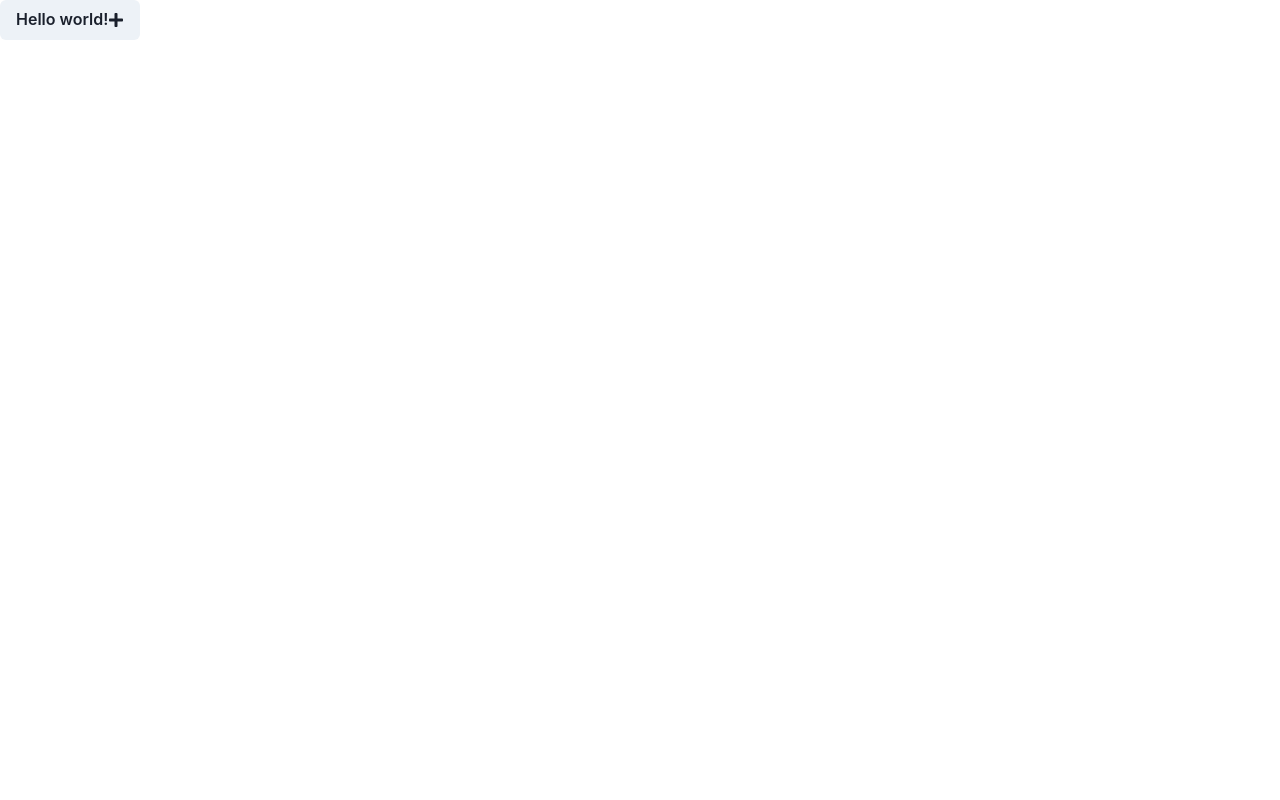
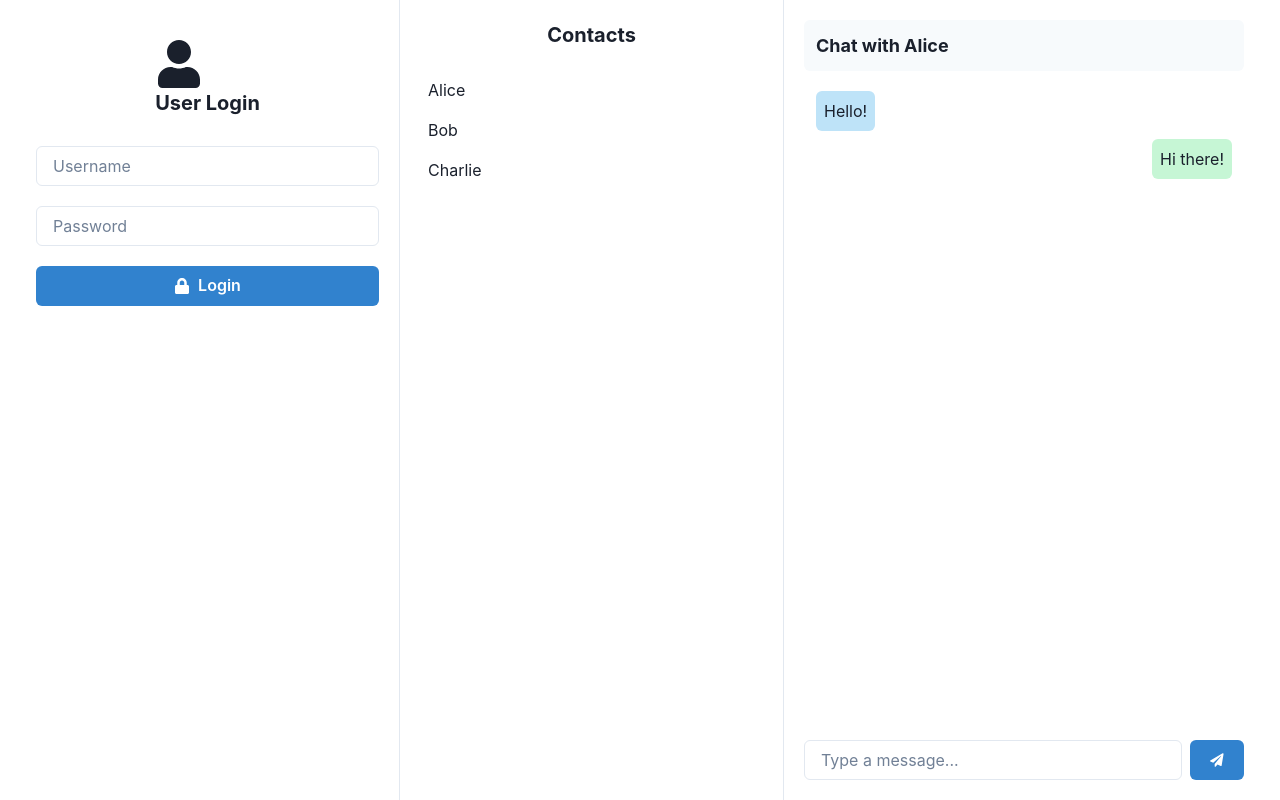
Before and after one commit to GPT-Engineer-App-Dev/chat-bubble, a React (Vite) app: page / in a window 1280 px wide. Built offline with nearby package versions, Linux system fonts and the light colour scheme.

Commit message:
Implement a basic chat interface similar to WhatsApp with the following features: - User authentication - Real-time messaging - List of contacts - Chat window

```diff
--- a/src/pages/Index.jsx
+++ b/src/pages/Index.jsx
@@ -1,15 +1,72 @@
-// Complete the Index page component here
-// Use chakra-ui
-import { Button } from "@chakra-ui/react"; // example
-import { FaPlus } from "react-icons/fa"; // example - use react-icons/fa for icons
+import { Box, Button, ChakraProvider, Container, Flex, Input, List, ListItem, Text, VStack } from "@chakra-ui/react";
+import { FaLock, FaPaperPlane, FaUser } from "react-icons/fa";
 
 const Index = () => {
-  // TODO: Create the website here!
   return (
-    <Button>
-      Hello world! <FaPlus />
-    </Button>
-  ); // example
+    <ChakraProvider>
+      <Container maxW="container.xl">
+        <Flex height="100vh" alignItems="stretch">
+          {/* Authentication Section */}
+          <VStack width="full" maxW="sm" p={5} borderRight="1px" borderColor="gray.200">
+            <Box textAlign="center" py={5}>
+              <FaUser size="3em" />
+              <Text fontSize="xl" fontWeight="bold">
+                User Login
+              </Text>
+            </Box>
+            <Input placeholder="Username" mb={3} />
+            <Input placeholder="Password" type="password" mb={3} />
+            <Button leftIcon={<FaLock />} colorScheme="blue" width="full">
+              Login
+            </Button>
+          </VStack>
+
+          {/* Contacts List */}
+          <VStack width="full" maxW="sm" p={5} borderRight="1px" borderColor="gray.200">
+            <Text fontSize="xl" fontWeight="bold" mb={3}>
+              Contacts
+            </Text>
+            <List width="full" overflowY="auto">
+              <ListItem p={2} _hover={{ bg: "gray.100" }}>
+                Alice
+              </ListItem>
+              <ListItem p={2} _hover={{ bg: "gray.100" }}>
+                Bob
+              </ListItem>
+              <ListItem p={2} _hover={{ bg: "gray.100" }}>
+                Charlie
+              </ListItem>
+              {/* More contacts */}
+            </List>
+          </VStack>
+
+          {/* Chat Window */}
+          <VStack flex="1" p={5}>
+            <Box width="full" bg="gray.50" p={3} borderRadius="md">
+              <Text fontSize="lg" fontWeight="bold">
+                Chat with Alice
+              </Text>
+            </Box>
+            <Flex direction="column" width="full" flex="1" bg="white" p={3} borderRadius="md" overflowY="auto">
+              <Box alignSelf="flex-start" bg="blue.100" p={2} borderRadius="md" mb={2}>
+                <Text>Hello!</Text>
+              </Box>
+              <Box alignSelf="flex-end" bg="green.100" p={2} borderRadius="md" mb={2}>
+                <Text>Hi there!</Text>
+              </Box>
+              {/* More messages */}
+            </Flex>
+            <Flex width="full">
+              <Input placeholder="Type a message..." mr={2} />
+              <Button colorScheme="blue" px={5}>
+                <FaPaperPlane />
+              </Button>
+            </Flex>
+          </VStack>
+        </Flex>
+      </Container>
+    </ChakraProvider>
+  );
 };
 
 export default Index;
```
